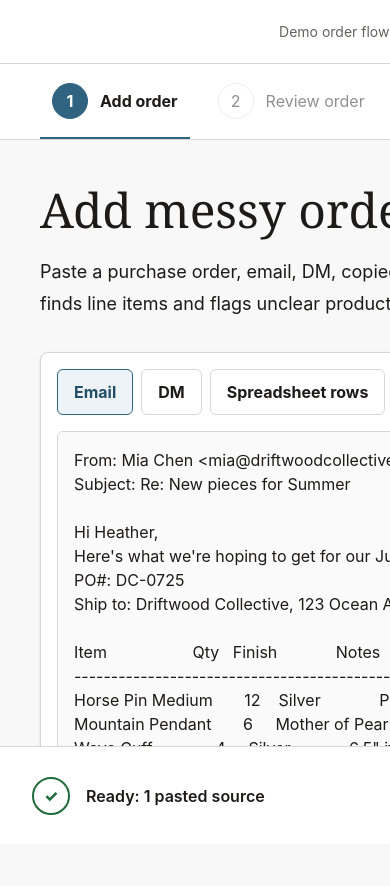
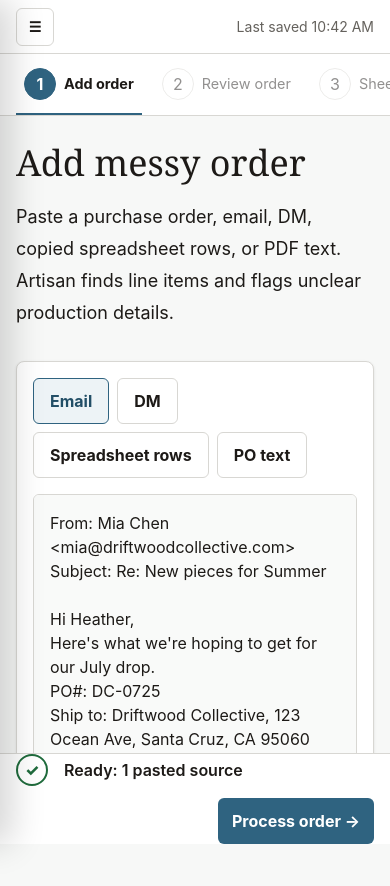
Before and after one commit to justhenix/artisan-maua, a SvelteKit app: page / in a window 390 px wide. Shown: the top 886 px of the page. Built offline with nearby package versions, Linux system fonts and the light colour scheme.

Commit message:
fix(fe): improve mobile navigation

```diff
--- a/src/routes/+page.svelte
+++ b/src/routes/+page.svelte
@@ -190,6 +190,8 @@ Heather Benjamin Jewelry`;
 	let toast = $state('');
 	let sent = $state(false);
 	let contentPanel = $state<HTMLDivElement | undefined>();
+	let sidebarCollapsed = $state(false);
+	let mobileSidebarOpen = $state(false);
 
 	const remainingAnswers = $derived(blockers.filter((blocker) => !blocker.answer).length);
 	const allAnswered = $derived(remainingAnswers === 0);
@@ -271,8 +273,24 @@ Heather Benjamin Jewelry`;
 
 	function setStep(step: Step) {
 		currentStep = step;
+		mobileSidebarOpen = false;
 		if (!browser) return;
 		window.requestAnimationFrame(() => contentPanel?.scrollTo({ top: 0, left: 0 }));
+	}
+
+	function previousStep() {
+		if (currentStep > 1) {
+			setStep((currentStep - 1) as Step);
+		}
+	}
+
+	function toggleSidebar() {
+		if (browser && window.innerWidth < 1024) {
+			mobileSidebarOpen = !mobileSidebarOpen;
+			return;
+		}
+
+		sidebarCollapsed = !sidebarCollapsed;
 	}
 
 	function chooseAnswer(blockerId: string, answer: string) {
@@ -416,14 +434,27 @@ Heather Benjamin Jewelry`;
 </svelte:head>
 
 <main class="h-screen overflow-hidden bg-[var(--bg)] text-[var(--ink)]">
-	<div class="grid h-screen lg:grid-cols-[252px_1fr]">
-		<aside class="hidden h-screen overflow-auto border-r border-[var(--line)] bg-white px-4 py-7 lg:block">
-			<div class="flex items-center gap-4">
-				<div class="font-display text-5xl leading-none text-[var(--hb)]">HB</div>
-				<div>
+	<div class={`app-shell ${sidebarCollapsed ? 'app-shell-collapsed' : ''}`}>
+		{#if mobileSidebarOpen}
+			<button
+				class="sidebar-backdrop"
+				type="button"
+				aria-label="Close sidebar"
+				onclick={() => (mobileSidebarOpen = false)}
+			></button>
+		{/if}
+
+		<aside
+			class={`sidebar ${sidebarCollapsed ? 'sidebar-collapsed' : ''} ${mobileSidebarOpen ? 'sidebar-open' : ''}`}
+		>
+			<div class="sidebar-heading">
+				<div class="sidebar-title">
 					<p class="font-display text-2xl leading-tight">Artisan</p>
 					<p class="text-sm text-[var(--muted)]">Order-to-Production Assistant</p>
 				</div>
+				<button class="icon-button lg:hidden" type="button" aria-label="Close sidebar" onclick={() => (mobileSidebarOpen = false)}>
+					×
+				</button>
 			</div>
 
 			<nav class="mt-10 space-y-2">
@@ -432,32 +463,30 @@ Heather Benjamin Jewelry`;
 					type="button"
 				>
 					<span aria-hidden="true">▤</span>
-					Orders
+					<span class="sidebar-label">Orders</span>
 				</button>
 				<button
 					class="flex w-full items-center justify-between rounded-md px-4 py-3 text-left text-[var(--ink)]"
 					type="button"
 				>
-					<span class="flex items-center gap-3"><span aria-hidden="true">□</span> Catalog</span>
-					<span class="rounded bg-[var(--surface-muted)] px-2 py-1 text-xs text-[var(--muted)]">Later</span>
+					<span class="flex items-center gap-3"><span aria-hidden="true">□</span> <span class="sidebar-label">Catalog</span></span>
+					<span class="sidebar-label rounded bg-[var(--surface-muted)] px-2 py-1 text-xs text-[var(--muted)]">Later</span>
 				</button>
 			</nav>
 		</aside>
 
-		<section class="grid h-screen min-h-0 grid-rows-[64px_76px_minmax(0,1fr)_98px]">
+		<section class="app-main">
 			<header
-				class="flex items-center justify-end gap-4 border-b border-[var(--line)] bg-white px-7 text-sm text-[var(--muted)]"
+				class="flex items-center justify-between gap-4 border-b border-[var(--line)] bg-white px-4 text-sm text-[var(--muted)] md:px-7"
 			>
-				<span>Demo order flow</span>
-				<span>·</span>
-				<span>Fictional data</span>
-				<span>·</span>
+				<button class="icon-button" type="button" aria-label="Toggle sidebar" onclick={toggleSidebar}>
+					☰
+				</button>
 				<span>Last saved {lastSaved}</span>
-				<span class="rounded-full bg-[var(--surface-muted)] px-3 py-2 font-semibold text-[var(--ink)]">HB</span>
 			</header>
 
-			<div class="border-b border-[var(--line)] bg-white px-10">
-				<div class="mx-auto flex h-full max-w-6xl items-center justify-between gap-4">
+			<div class="step-scroll border-b border-[var(--line)] bg-white px-4 md:px-10">
+				<div class="mx-auto flex h-full min-w-max max-w-6xl items-center justify-between gap-3 md:gap-4">
 					{#each steps as step, index (step.id)}
 						<button
 							class={`step-button ${currentStep === step.id ? 'step-button-active' : ''}`}
@@ -468,7 +497,7 @@ Heather Benjamin Jewelry`;
 							}}
 						>
 							<span class="step-index">{step.id}</span>
-							<span>{step.label}</span>
+							<span class="step-label">{step.label}</span>
 						</button>
 						{#if index < steps.length - 1}
 							<div class="hidden h-px flex-1 bg-[var(--line)] md:block"></div>
@@ -480,9 +509,9 @@ Heather Benjamin Jewelry`;
 			<div class="min-h-0 overflow-auto" bind:this={contentPanel}>
 				{#if currentStep === 1}
 					<section class="grid min-h-full xl:grid-cols-[1fr_368px]">
-						<div class="px-10 py-10">
+						<div class="px-4 py-6 md:px-10 md:py-10">
 							<div class="mx-auto max-w-4xl">
-								<h1 class="font-display text-5xl leading-tight">Add messy order</h1>
+								<h1 class="font-display text-4xl leading-tight md:text-5xl">Add messy order</h1>
 								<p class="mt-4 max-w-3xl text-lg leading-8">
 									Paste a purchase order, email, DM, copied spreadsheet rows, or PDF text.
 									Artisan finds line items and flags unclear production details.
@@ -563,7 +592,7 @@ Heather Benjamin Jewelry`;
 					</section>
 				{:else if currentStep === 2}
 					<section class="grid min-h-full xl:grid-cols-[1fr_352px]">
-						<div class="px-10 py-8">
+						<div class="px-4 py-6 md:px-10 md:py-8">
 							<div class="mx-auto max-w-5xl">
 								<div class="flex flex-wrap items-start justify-between gap-4">
 									<div>
@@ -574,7 +603,7 @@ Heather Benjamin Jewelry`;
 											>
 											<span class="ml-3 normal-case tracking-normal">Client: {client}</span>
 										</p>
-										<h1 class="mt-5 font-display text-5xl leading-tight">Review order</h1>
+										<h1 class="mt-5 font-display text-4xl leading-tight md:text-5xl">Review order</h1>
 										<p class="mt-3 text-lg">Artisan found 8 items</p>
 										<p class="mt-1">
 											{remainingAnswers} production {remainingAnswers === 1 ? 'detail needs' : 'details need'}
@@ -690,7 +719,7 @@ Heather Benjamin Jewelry`;
 						</aside>
 					</section>
 				{:else if currentStep === 3}
-					<section class="px-8 py-8">
+					<section class="px-4 py-6 md:px-8 md:py-8">
 						<div class="mx-auto max-w-7xl">
 							<div class="flex flex-wrap items-start justify-between gap-5">
 								<div>
@@ -701,7 +730,7 @@ Heather Benjamin Jewelry`;
 										>
 										<span class="ml-3 normal-case tracking-normal">Client: {client}</span>
 									</p>
-									<h1 class="mt-5 font-display text-5xl leading-tight">Sheets</h1>
+									<h1 class="mt-5 font-display text-4xl leading-tight md:text-5xl">Sheets</h1>
 									<p class="mt-3">
 										Clean production and packing documents generated from messy order input.
 									</p>
@@ -855,7 +884,7 @@ Heather Benjamin Jewelry`;
 					</section>
 				{:else}
 					<section class="grid min-h-full xl:grid-cols-[1fr_352px]">
-						<div class="px-10 py-9">
+						<div class="px-4 py-6 md:px-10 md:py-9">
 							<div class="mx-auto max-w-5xl">
 								<p class="text-sm uppercase tracking-wide text-[var(--muted)]">
 									Order #{orderId}
@@ -866,7 +895,7 @@ Heather Benjamin Jewelry`;
 								</p>
 								<div class="mt-5 flex flex-wrap items-start justify-between gap-4">
 									<div>
-										<h1 class="font-display text-5xl leading-tight">Update customer</h1>
+										<h1 class="font-display text-4xl leading-tight md:text-5xl">Update customer</h1>
 										<p class="mt-3 text-lg">Edit the customer update before copying or marking sent.</p>
 									</div>
 									<button class="secondary-button" type="button">Preview</button>
@@ -924,8 +953,8 @@ Heather Benjamin Jewelry`;
 				{/if}
 			</div>
 
-			<footer class="border-t border-[var(--line)] bg-white px-8">
-				<div class="flex h-full items-center justify-between gap-5">
+			<footer class="border-t border-[var(--line)] bg-white px-4 md:px-8">
+				<div class="flex h-full flex-col items-stretch justify-center gap-3 md:flex-row md:items-center md:justify-between md:gap-5">
 					<div class="flex items-center gap-4">
 						<span class={`status-dot ${remainingAnswers && currentStep === 2 ? 'status-warn' : ''}`}>
 							{currentStep === 2 && remainingAnswers ? '?' : '✓'}
@@ -948,7 +977,10 @@ Heather Benjamin Jewelry`;
 						</div>
 					</div>
 
-					<div class="flex items-center gap-4">
+					<div class="flex flex-wrap items-center justify-end gap-3 md:gap-4">
+						{#if currentStep > 1}
+							<button class="secondary-button" type="button" onclick={previousStep}>Previous</button>
+						{/if}
 						{#if currentStep === 2}
 							<button class="ghost-button" type="button" onclick={() => showToast('Progress saved.')}>
 								Save progress
@@ -959,9 +991,6 @@ Heather Benjamin Jewelry`;
 						{:else if currentStep === 1}
 							<button class="primary-button" type="button" onclick={processOrder}>Process order →</button>
 						{:else if currentStep === 3}
-							<button class="secondary-button" type="button" onclick={() => setStep(2)}>
-								Back to review
-							</button>
 							<button class="primary-button" type="button" onclick={() => setStep(4)}>
 								Continue to customer update →
 							</button>
--- a/src/routes/layout.css
+++ b/src/routes/layout.css
@@ -46,12 +46,93 @@ button:disabled {
 	letter-spacing: 0;
 }
 
+.app-shell {
+	display: grid;
+	height: 100vh;
+	grid-template-columns: 252px minmax(0, 1fr);
+}
+
+.app-shell-collapsed {
+	grid-template-columns: 76px minmax(0, 1fr);
+}
+
+.app-main {
+	display: grid;
+	height: 100vh;
+	min-height: 0;
+	grid-template-rows: 56px 68px minmax(0, 1fr) auto;
+}
+
+.sidebar {
+	background: white;
+	border-right: 1px solid var(--line);
+	height: 100vh;
+	overflow: auto;
+	padding: 28px 16px;
+	transition:
+		transform 180ms ease,
+		width 180ms ease;
+	z-index: 30;
+}
+
+.sidebar-heading {
+	align-items: flex-start;
+	display: flex;
+	justify-content: space-between;
+	gap: 12px;
+}
+
+.sidebar-collapsed {
+	padding-left: 12px;
+	padding-right: 12px;
+}
+
+.sidebar-collapsed .sidebar-title,
+.sidebar-collapsed .sidebar-label {
+	display: none;
+}
+
+.sidebar-collapsed nav button {
+	justify-content: center;
+	padding-left: 0;
+	padding-right: 0;
+}
+
+.sidebar-backdrop {
+	background: rgb(0 0 0 / 0.22);
+	inset: 0;
+	position: fixed;
+	z-index: 20;
+}
+
+.icon-button {
+	align-items: center;
+	border: 1px solid var(--line);
+	border-radius: 6px;
+	background: white;
+	color: var(--ink);
+	display: inline-flex;
+	font-weight: 800;
+	height: 38px;
+	justify-content: center;
+	width: 38px;
+}
+
+.icon-button:hover {
+	border-color: var(--brand);
+}
+
+.step-scroll {
+	overflow-x: auto;
+	overflow-y: hidden;
+}
+
 .primary-button {
 	border-radius: 6px;
 	background: var(--brand);
 	color: white;
 	font-weight: 700;
-	min-width: 240px;
+	min-width: 220px;
 	padding: 15px 24px;
 	transition:
 		background 160ms ease,
@@ -293,3 +374,70 @@ button:disabled {
 	border-color: var(--warning);
 	color: var(--warning);
 }
+
+@media (max-width: 1023px) {
+	.app-shell,
+	.app-shell-collapsed {
+		grid-template-columns: minmax(0, 1fr);
+	}
+
+	.sidebar {
+		box-shadow: 12px 0 32px rgb(0 0 0 / 0.16);
+		left: 0;
+		position: fixed;
+		top: 0;
+		transform: translateX(-100%);
+		width: min(82vw, 300px);
+	}
+
+	.sidebar-open {
+		transform: translateX(0);
+	}
+
+	.sidebar-collapsed .sidebar-title,
+	.sidebar-collapsed .sidebar-label {
+		display: initial;
+	}
+
+	.sidebar-collapsed nav button {
+		justify-content: flex-start;
+		padding-left: 16px;
+		padding-right: 16px;
+	}
+
+	.primary-button,
+	.secondary-button,
+	.ghost-button {
+		min-width: auto;
+		padding: 11px 14px;
+	}
+
+	.step-button {
+		gap: 8px;
+		padding: 0 8px;
+	}
+
+	.step-index {
+		height: 32px;
+		width: 32px;
+	}
+}
+
+@media (max-width: 640px) {
+	.app-main {
+		grid-template-rows: 54px 62px minmax(0, 1fr) auto;
+	}
+
+	.step-label {
+		font-size: 0.9rem;
+	}
+
+	.next-card {
+		padding: 18px;
+	}
+
+	.status-dot {
+		height: 32px;
+		width: 32px;
+	}
+}
```
